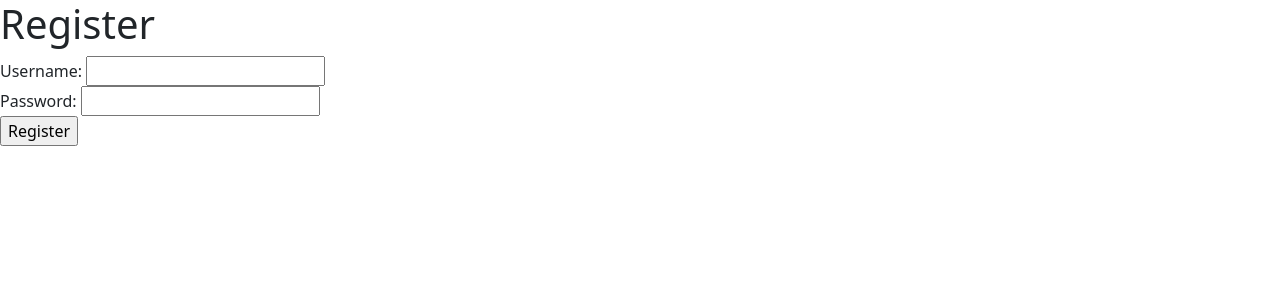
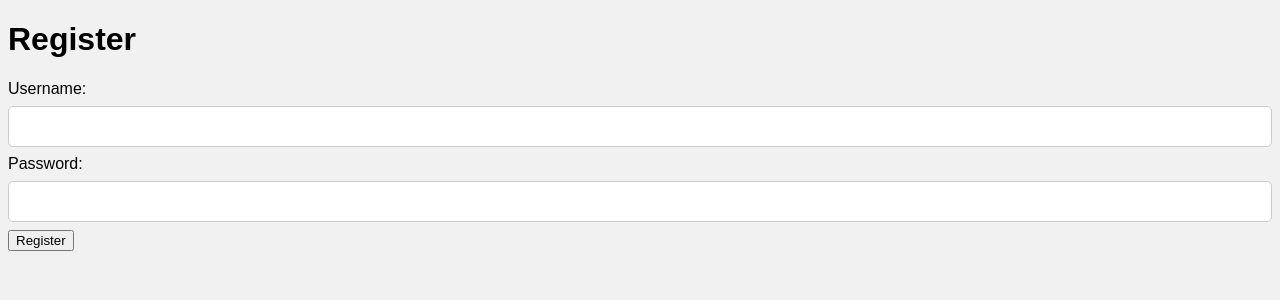
Before and after one commit to Chemo112/MOOC_RECCOMENDER, a Flask app: page /register in a window 1280 px wide. Shown: the top 300 px of the page. Run offline with Flask 3, Linux system fonts and the light colour scheme; parts of the project's set-up code (start-up, migrations or seed data) failed here and were passed over; some libraries are stand-ins or nearby versions.

```diff
--- a/templates/register.html
+++ b/templates/register.html
@@ -2,8 +2,83 @@
 <html>
 <head>
     <title>Register</title>
-    <link rel="stylesheet" href="{{ url_for('static', filename='bootstrap/css/bootstrap.min.css') }}">
-    <link rel="stylesheet" href="{{ url_for('static', filename='bootstrap/css/aggiunte.css') }}">
+
+    <meta charset="UTF-8">
+	<meta name="viewport" content="width=device-width, initial-scale=1">
+	<!-- Aggiungi qui eventuali fogli di stile CSS -->
+	<style>
+		/* Aggiungi qui eventuali regole di stile */
+		body {
+			background-color: #f1f1f1;
+			font-family: Arial, Helvetica, sans-serif;
+		}
+
+		.container {
+			background-color: #ffffff;
+			padding: 16px;
+			margin: auto;
+			margin-top: 50px;
+			width: 50%;
+			max-width: 400px;
+			box-shadow: 0px 0px 10px #aaaaaa;
+			border-radius: 10px;
+		}
+
+		input[type=text], input[type=password] {
+			width: 100%;
+			padding: 12px 20px;
+			margin: 8px 0;
+			display: inline-block;
+			border: 1px solid #ccc;
+			box-sizing: border-box;
+			border-radius: 5px;
+		}
+
+		button {
+			background-color: #4CAF50;
+			color: white;
+			padding: 14px 20px;
+			margin: 8px 0;
+			border: none;
+			cursor: pointer;
+			width: 100%;
+			border-radius: 5px;
+		}
+
+		button:hover {
+			opacity: 0.8;
+		}
+
+		.cancelbtn {
+			background-color: #f44336;
+		}
+
+		.imgcontainer {
+			text-align: center;
+			margin: 24px 0 12px 0;
+			position: relative;
+		}
+
+		img.avatar {
+			width: 40%;
+			border-radius: 50%;
+		}
+
+		.container > h2 {
+			text-align: center;
+			margin-bottom: 16px;
+		}
+
+		.container > .psw {
+			text-align: center;
+			margin-top: 16px;
+		}
+
+		span.psw {
+			float: right;
+			padding-top: 16px;
+		}
+	</style>
 </head>
 <body>
     <h1>Register</h1>
```
